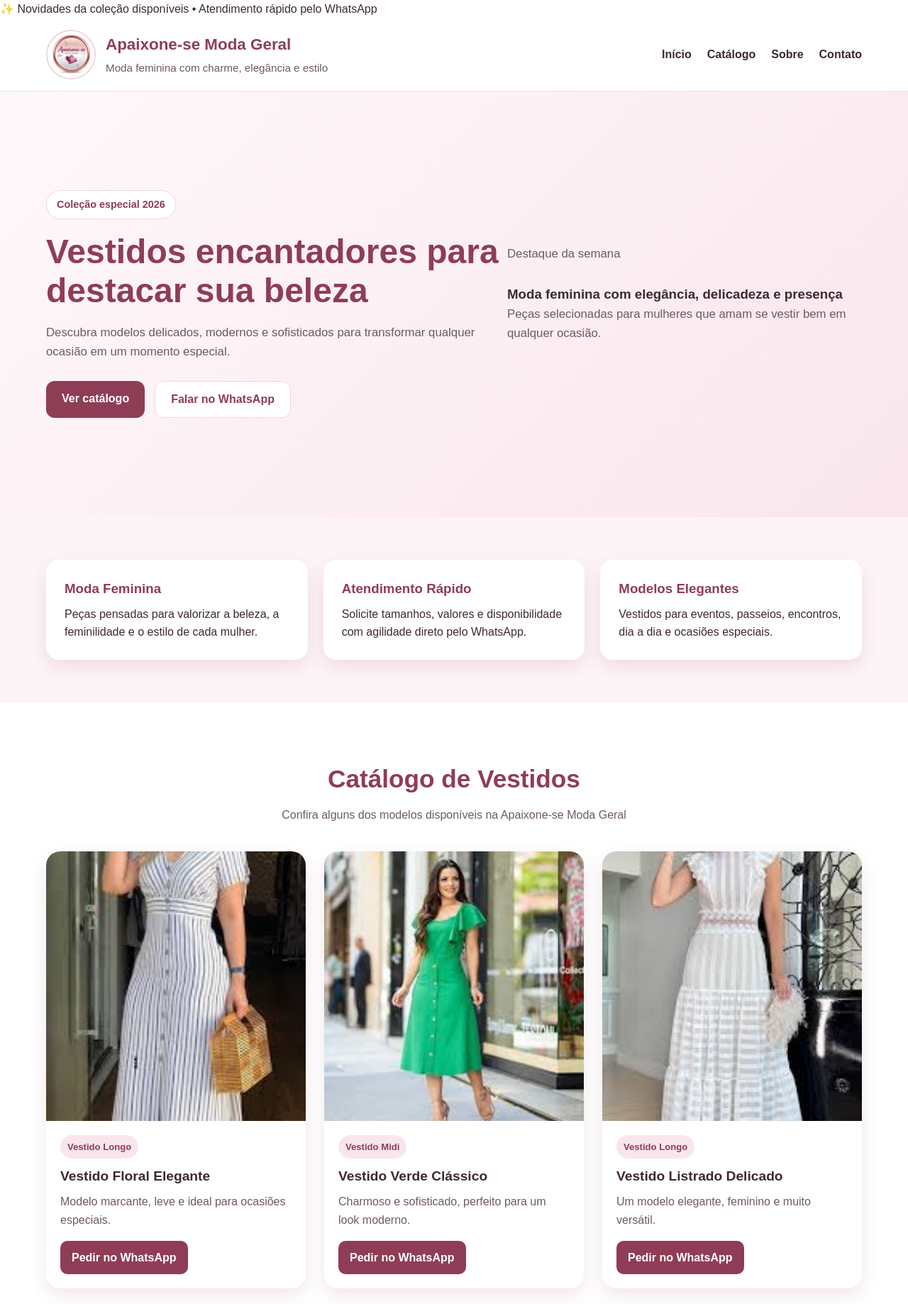
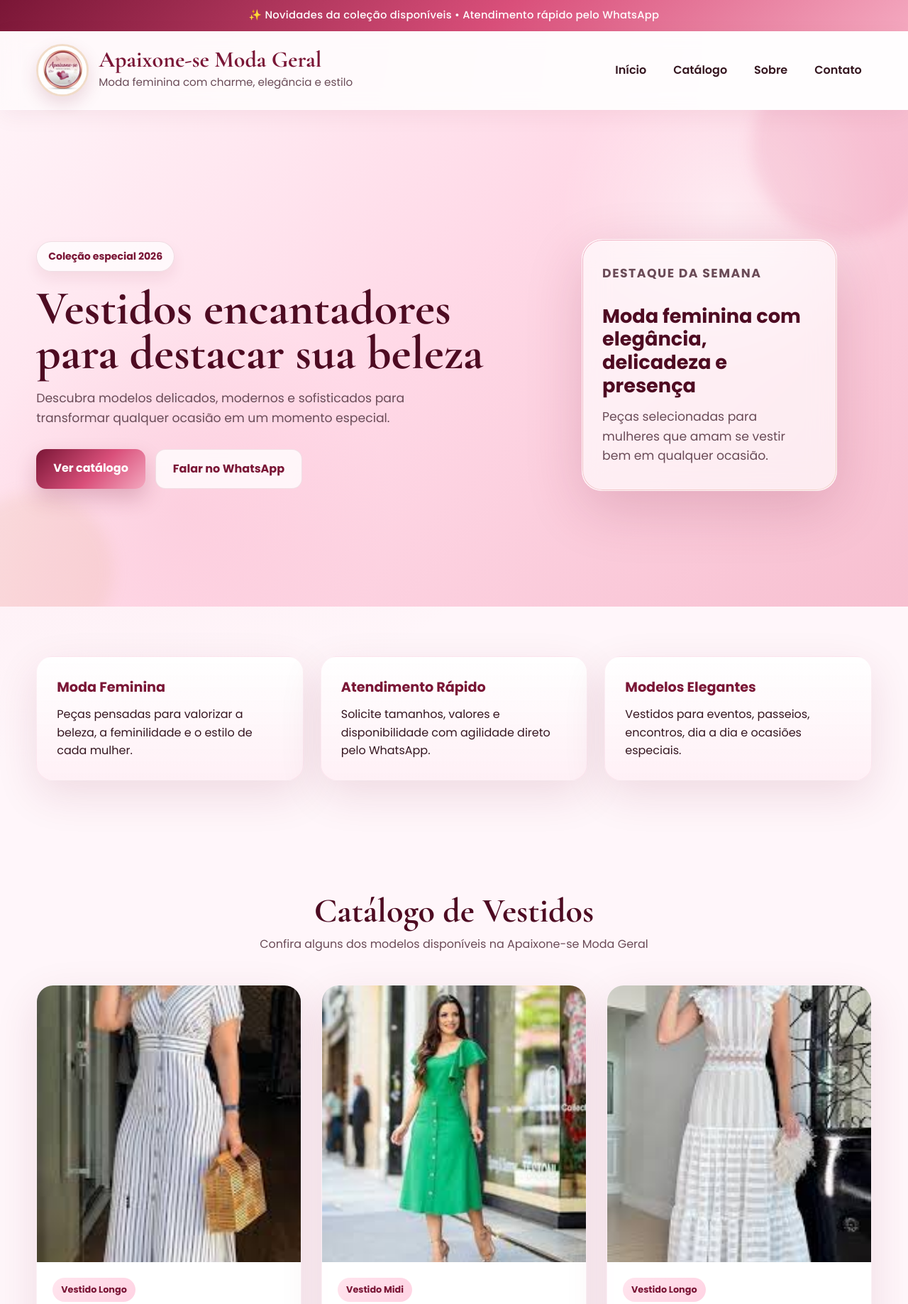
Before and after one commit to GuiMello23/loja-apaixone, a plain HTML site: page index.html in a window 1280 px wide. Shown: the top 1838 px of the page at 71% size. Drawn offline with nearby package versions, Linux system fonts and the light colour scheme.

Commit message:
Update style.css

```diff
--- a/style.css
+++ b/style.css
@@ -5,35 +5,60 @@
 }
 
 :root {
-  --rosa-claro: #fdf4f7;
-  --rosa: #d98a9b;
-  --rosa-escuro: #b85d73;
-  --vinho: #8f3d56;
+  --rosa-bg: #fff6fa;
+  --rosa-claro: #ffe4ee;
+  --rosa-medio: #f4a8bf;
+  --rosa-forte: #d94f7a;
+  --vinho: #7a1636;
+  --vinho-escuro: #4e0b22;
+  --dourado: #d8a56a;
   --branco: #ffffff;
-  --texto: #3d2a31;
-  --cinza: #6d5b61;
-  --borda: #edd7de;
-  --sombra: 0 10px 25px rgba(143, 61, 86, 0.12);
+  --texto: #351620;
+  --cinza: #6a4b57;
+  --borda: rgba(122, 22, 54, 0.12);
+  --sombra: 0 20px 60px rgba(122, 22, 54, 0.12);
+  --sombra-forte: 0 25px 80px rgba(122, 22, 54, 0.18);
+  --gradiente-principal: linear-gradient(135deg, #7a1636 0%, #d94f7a 55%, #f4a8bf 100%);
+  --gradiente-suave: linear-gradient(135deg, #fff8fb 0%, #ffe8f0 100%);
+}
+
+html {
+  scroll-behavior: smooth;
 }
 
 body {
-  font-family: Arial, Helvetica, sans-serif;
-  background: var(--branco);
+  font-family: "Poppins", Arial, sans-serif;
+  background:
+    radial-gradient(circle at top left, rgba(244, 168, 191, 0.25), transparent 28%),
+    radial-gradient(circle at bottom right, rgba(217, 79, 122, 0.12), transparent 24%),
+    var(--rosa-bg);
   color: var(--texto);
   line-height: 1.6;
 }
 
 .container {
-  width: min(1150px, 92%);
+  width: min(1180px, 92%);
   margin: 0 auto;
 }
 
+.faixa-topo {
+  background: var(--gradiente-principal);
+  color: var(--branco);
+  text-align: center;
+  padding: 10px 16px;
+  font-size: 0.92rem;
+  font-weight: 500;
+  letter-spacing: 0.3px;
+}
+
 .topo {
-  background: rgba(255, 255, 255, 0.95);
-  border-bottom: 1px solid #f1e6ea;
   position: sticky;
   top: 0;
   z-index: 1000;
+  backdrop-filter: blur(14px);
+  background: rgba(255, 255, 255, 0.75);
+  border-bottom: 1px solid rgba(255, 255, 255, 0.4);
+  box-shadow: 0 8px 30px rgba(122, 22, 54, 0.06);
 }
 
 .header-conteudo {
@@ -41,7 +66,7 @@ body {
   justify-content: space-between;
   align-items: center;
   gap: 20px;
-  padding: 16px 0;
+  padding: 18px 0;
 }
 
 .logo-area {
@@ -51,16 +76,26 @@ body {
 }
 
 .logo {
-  width: 70px;
-  height: 70px;
+  width: 74px;
+  height: 74px;
   object-fit: cover;
   border-radius: 50%;
-  border: 2px solid var(--borda);
+  border: 3px solid rgba(216, 165, 106, 0.35);
+  box-shadow: 0 10px 24px rgba(122, 22, 54, 0.15);
+}
+
+.texto-logo h1,
+.hero h2,
+.catalogo h2,
+.sobre h2,
+.footer-conteudo h3 {
+  font-family: "Cormorant Garamond", serif;
 }
 
 .texto-logo h1 {
-  font-size: 1.4rem;
+  font-size: 2rem;
   color: var(--vinho);
+  line-height: 1;
   margin-bottom: 4px;
 }
 
@@ -71,59 +106,97 @@ body {
 
 .menu {
   display: flex;
-  gap: 22px;
+  gap: 10px;
   flex-wrap: wrap;
 }
 
 .menu a {
   text-decoration: none;
   color: var(--texto);
-  font-weight: bold;
-  transition: 0.3s;
+  font-weight: 600;
+  padding: 10px 14px;
+  border-radius: 999px;
+  transition: 0.3s ease;
 }
 
 .menu a:hover {
+  background: rgba(217, 79, 122, 0.1);
   color: var(--vinho);
 }
 
 .hero {
-  background: linear-gradient(135deg, #fff8fa, #f9e6ec);
-  padding: 90px 0;
+  position: relative;
+  overflow: hidden;
+  padding: 110px 0 90px;
+  background:
+    radial-gradient(circle at 80% 20%, rgba(255, 255, 255, 0.55), transparent 20%),
+    radial-gradient(circle at 20% 80%, rgba(244, 168, 191, 0.22), transparent 25%),
+    linear-gradient(135deg, #fff3f8 0%, #ffd9e7 45%, #f7bfd0 100%);
+}
+
+.hero::before,
+.hero::after {
+  content: "";
+  position: absolute;
+  border-radius: 50%;
+  filter: blur(10px);
+}
+
+.hero::before {
+  width: 260px;
+  height: 260px;
+  background: rgba(217, 79, 122, 0.13);
+  top: -80px;
+  right: -40px;
+}
+
+.hero::after {
+  width: 220px;
+  height: 220px;
+  background: rgba(216, 165, 106, 0.13);
+  bottom: -60px;
+  left: -60px;
 }
 
 .hero-conteudo {
-  display: flex;
+  position: relative;
+  z-index: 2;
+  display: grid;
+  grid-template-columns: 1.2fr 0.8fr;
   align-items: center;
-  min-height: 420px;
+  gap: 34px;
+  min-height: 500px;
 }
 
 .hero-texto {
-  max-width: 650px;
+  max-width: 680px;
 }
 
 .selo {
   display: inline-block;
-  background: var(--branco);
+  background: rgba(255, 255, 255, 0.72);
   color: var(--vinho);
-  border: 1px solid var(--borda);
-  padding: 8px 14px;
+  border: 1px solid rgba(122, 22, 54, 0.12);
+  padding: 9px 16px;
   border-radius: 999px;
-  font-size: 0.9rem;
-  font-weight: bold;
-  margin-bottom: 18px;
+  font-size: 0.88rem;
+  font-weight: 700;
+  margin-bottom: 20px;
+  box-shadow: 0 10px 20px rgba(122, 22, 54, 0.08);
 }
 
 .hero h2 {
-  font-size: 3rem;
-  line-height: 1.15;
+  font-size: 4.2rem;
+  line-height: 0.95;
   margin-bottom: 18px;
-  color: var(--vinho);
+  color: var(--vinho-escuro);
 }
 
 .hero p {
-  font-size: 1.05rem;
+  font-size: 1.08rem;
   color: var(--cinza);
-  margin-bottom: 28px;
+  margin-bottom: 30px;
+  max-width: 560px;
 }
 
 .hero-botoes {
@@ -135,142 +208,209 @@ body {
 .btn {
   display: inline-block;
   text-decoration: none;
-  padding: 12px 22px;
-  border-radius: 12px;
-  font-weight: bold;
-  transition: 0.3s;
+  padding: 14px 24px;
+  border-radius: 14px;
+  font-weight: 700;
+  transition: 0.3s ease;
 }
 
 .btn-principal {
-  background: var(--vinho);
+  background: var(--gradiente-principal);
   color: var(--branco);
+  box-shadow: 0 14px 30px rgba(122, 22, 54, 0.22);
 }
 
 .btn-principal:hover {
-  background: var(--rosa-escuro);
+  transform: translateY(-3px);
+  box-shadow: 0 18px 36px rgba(122, 22, 54, 0.28);
 }
 
 .btn-secundario {
-  background: var(--branco);
+  background: rgba(255, 255, 255, 0.78);
   color: var(--vinho);
-  border: 1px solid var(--borda);
+  border: 1px solid rgba(122, 22, 54, 0.1);
+  backdrop-filter: blur(10px);
 }
 
 .btn-secundario:hover {
-  border-color: var(--rosa-escuro);
-  color: var(--rosa-escuro);
+  transform: translateY(-3px);
+  background: var(--branco);
+}
+
+.hero-destaque {
+  display: flex;
+  justify-content: center;
+}
+
+.hero-card {
+  background: rgba(255, 255, 255, 0.66);
+  border: 1px solid rgba(255, 255, 255, 0.5);
+  border-radius: 28px;
+  padding: 34px 28px;
+  box-shadow: var(--sombra-forte);
+  backdrop-filter: blur(18px);
+  max-width: 360px;
+  position: relative;
+}
+
+.hero-card::before {
+  content: "";
+  position: absolute;
+  inset: 0;
+  border-radius: 28px;
+  padding: 1px;
+  background: linear-gradient(135deg, rgba(217, 79, 122, 0.4), rgba(216, 165, 106, 0.3));
+  -webkit-mask: linear-gradient(#fff 0 0) content-box, linear-gradient(#fff 0 0);
+  -webkit-mask-composite: xor;
+          mask-composite: exclude;
+}
+
+.mini-texto {
+  color: var(--rosa-forte);
+  text-transform: uppercase;
+  letter-spacing: 1.5px;
+  font-size: 0.75rem;
+  font-weight: 700;
+  margin-bottom: 10px;
+}
+
+.hero-card h3 {
+  font-size: 1.7rem;
+  line-height: 1.2;
+  margin-bottom: 14px;
+  color: var(--vinho-escuro);
+}
+
+.hero-card p:last-child {
+  margin-bottom: 0;
+  color: var(--cinza);
 }
 
 .destaques {
-  padding: 60px 0;
-  background: var(--rosa-claro);
+  padding: 70px 0;
 }
 
 .destaque-grid {
   display: grid;
   grid-template-columns: repeat(3, 1fr);
-  gap: 22px;
+  gap: 24px;
 }
 
 .destaque-card {
-  background: var(--branco);
-  padding: 26px;
-  border-radius: 18px;
+  background: linear-gradient(180deg, rgba(255,255,255,0.92), rgba(255,240,246,0.96));
+  border: 1px solid rgba(217, 79, 122, 0.08);
+  padding: 28px;
+  border-radius: 22px;
   box-shadow: var(--sombra);
+  transition: 0.3s ease;
+}
+
+.destaque-card:hover {
+  transform: translateY(-8px);
+  box-shadow: var(--sombra-forte);
 }
 
 .destaque-card h3 {
   color: var(--vinho);
-  margin-bottom: 8px;
+  font-size: 1.2rem;
+  margin-bottom: 10px;
 }
 
 .catalogo {
-  padding: 80px 0;
+  padding: 90px 0;
 }
 
 .catalogo h2,
 .sobre h2 {
   text-align: center;
-  font-size: 2.2rem;
-  color: var(--vinho);
+  font-size: 3rem;
+  color: var(--vinho-escuro);
   margin-bottom: 10px;
+  line-height: 1;
 }
 
 .subtitulo {
   text-align: center;
   color: var(--cinza);
-  margin-bottom: 38px;
+  margin-bottom: 44px;
+  font-size: 1rem;
 }
 
 .produtos {
   display: grid;
   grid-template-columns: repeat(3, 1fr);
-  gap: 26px;
+  gap: 28px;
 }
 
 .card {
-  background: var(--branco);
-  border-radius: 20px;
+  background: rgba(255, 255, 255, 0.92);
+  border-radius: 24px;
   overflow: hidden;
   box-shadow: var(--sombra);
-  transition: transform 0.25s ease;
+  border: 1px solid rgba(217, 79, 122, 0.08);
+  transition: transform 0.3s ease, box-shadow 0.3s ease;
 }
 
 .card:hover {
-  transform: translateY(-6px);
+  transform: translateY(-10px);
+  box-shadow: var(--sombra-forte);
 }
 
 .card img {
   width: 100%;
-  height: 380px;
+  height: 390px;
   object-fit: cover;
   display: block;
 }
 
 .card-info {
-  padding: 20px;
+  padding: 22px;
 }
 
 .categoria {
   display: inline-block;
-  background: #f9e6ec;
+  background: linear-gradient(135deg, #ffe5ee, #ffd3e3);
   color: var(--vinho);
-  padding: 6px 10px;
+  padding: 7px 12px;
   border-radius: 999px;
-  font-size: 0.82rem;
-  font-weight: bold;
-  margin-bottom: 10px;
+  font-size: 0.8rem;
+  font-weight: 700;
+  margin-bottom: 12px;
 }
 
 .card h3 {
-  font-size: 1.2rem;
+  font-size: 1.3rem;
   margin-bottom: 8px;
   color: var(--texto);
 }
 
 .card p {
   color: var(--cinza);
-  margin-bottom: 16px;
+  margin-bottom: 18px;
 }
 
 .btn-card {
   display: inline-block;
   text-decoration: none;
-  background: var(--vinho);
+  background: var(--gradiente-principal);
   color: var(--branco);
-  padding: 11px 16px;
-  border-radius: 10px;
-  font-weight: bold;
-  transition: 0.3s;
+  padding: 12px 18px;
+  border-radius: 12px;
+  font-weight: 700;
+  transition: 0.3s ease;
+  box-shadow: 0 12px 24px rgba(122, 22, 54, 0.16);
 }
 
 .btn-card:hover {
-  background: var(--rosa-escuro);
+  transform: translateY(-3px);
 }
 
 .sobre {
-  background: var(--rosa-claro);
-  padding: 80px 0;
+  position: relative;
+  padding: 90px 0;
+  background:
+    radial-gradient(circle at right top, rgba(244, 168, 191, 0.18), transparent 24%),
+    linear-gradient(135deg, #fff7fa 0%, #ffeef4 100%);
 }
 
 .sobre-conteudo {
@@ -280,11 +420,19 @@ body {
   align-items: start;
 }
 
-.sobre-texto {
-  background: var(--branco);
-  padding: 30px;
-  border-radius: 20px;
+.sobre-texto,
+.sobre-box {
+  background: rgba(255, 255, 255, 0.88);
+  padding: 34px;
+  border-radius: 24px;
   box-shadow: var(--sombra);
+  border: 1px solid rgba(217, 79, 122, 0.08);
+  backdrop-filter: blur(10px);
+}
+
+.sobre-texto h2 {
+  text-align: left;
+  margin-bottom: 10px;
 }
 
 .sobre-texto p {
@@ -292,26 +440,21 @@ body {
   color: var(--cinza);
 }
 
-.sobre-box {
-  background: var(--branco);
-  padding: 30px;
-  border-radius: 20px;
-  box-shadow: var(--sombra);
-}
-
 .sobre-box h3 {
   color: var(--vinho);
+  font-size: 1.4rem;
   margin-bottom: 14px;
 }
 
 .sobre-box p {
   margin-bottom: 10px;
+  color: var(--cinza);
 }
 
 footer {
-  background: #fff4f7;
-  padding: 40px 0;
-  border-top: 1px solid #f0dce3;
+  background: linear-gradient(135deg, #60132c 0%, #8e2849 100%);
+  padding: 50px 0;
+  border-top: 1px solid rgba(255,255,255,0.08);
 }
 
 .footer-conteudo {
@@ -319,31 +462,45 @@ footer {
 }
 
 .logo-footer {
-  width: 85px;
-  height: 85px;
+  width: 90px;
+  height: 90px;
   object-fit: cover;
   border-radius: 50%;
   margin-bottom: 12px;
-  border: 2px solid var(--borda);
+  border: 3px solid rgba(255, 255, 255, 0.28);
+  box-shadow: 0 10px 20px rgba(0,0,0,0.18);
 }
 
 .footer-conteudo h3 {
-  color: var(--vinho);
-  margin-bottom: 8px;
+  color: var(--branco);
+  font-size: 2.2rem;
+  margin-bottom: 6px;
 }
 
 .footer-conteudo p {
   margin-bottom: 8px;
-  color: var(--cinza);
+  color: rgba(255,255,255,0.82);
 }
 
 .footer-conteudo a {
-  color: var(--vinho);
+  color: #ffd7e4;
   text-decoration: none;
-  font-weight: bold;
+  font-weight: 700;
+}
+
+.footer-conteudo a:hover {
+  color: #fff3f8;
 }
 
 @media (max-width: 980px) {
+  .hero-conteudo {
+    grid-template-columns: 1fr;
+  }
+
+  .hero h2 {
+    font-size: 3.1rem;
+  }
+
   .produtos {
     grid-template-columns: repeat(2, 1fr);
   }
@@ -355,10 +512,6 @@ footer {
   .sobre-conteudo {
     grid-template-columns: 1fr;
   }
-
-  .hero h2 {
-    font-size: 2.3rem;
-  }
 }
 
 @media (max-width: 680px) {
@@ -367,28 +520,41 @@ footer {
     align-items: flex-start;
   }
 
-  .logo-area {
-    align-items: center;
+  .menu {
+    gap: 6px;
   }
 
-  .menu {
-    gap: 14px;
+  .menu a {
+    padding: 8px 10px;
+    font-size: 0.95rem;
+  }
+
+  .hero {
+    padding: 85px 0 65px;
+  }
+
+  .hero h2 {
+    font-size: 2.35rem;
+  }
+
+  .catalogo h2,
+  .sobre h2 {
+    font-size: 2.3rem;
   }
 
   .produtos {
     grid-template-columns: 1fr;
   }
 
-  .hero {
-    padding: 70px 0;
+  .logo {
+    width: 62px;
+    height: 62px;
   }
 
-  .hero h2 {
-    font-size: 1.9rem;
-  }
-
-  .logo {
-    width: 60px;
-    height: 60px;
+  .hero-card,
+  .sobre-texto,
+  .sobre-box,
+  .destaque-card {
+    padding: 24px;
   }
 }
```
